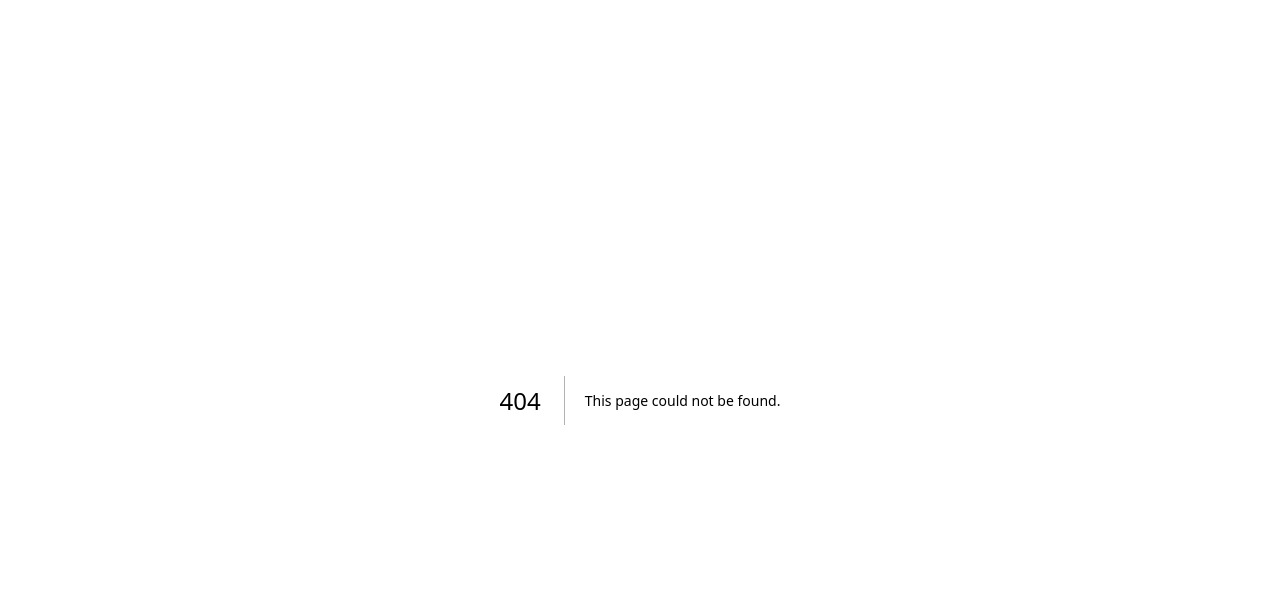
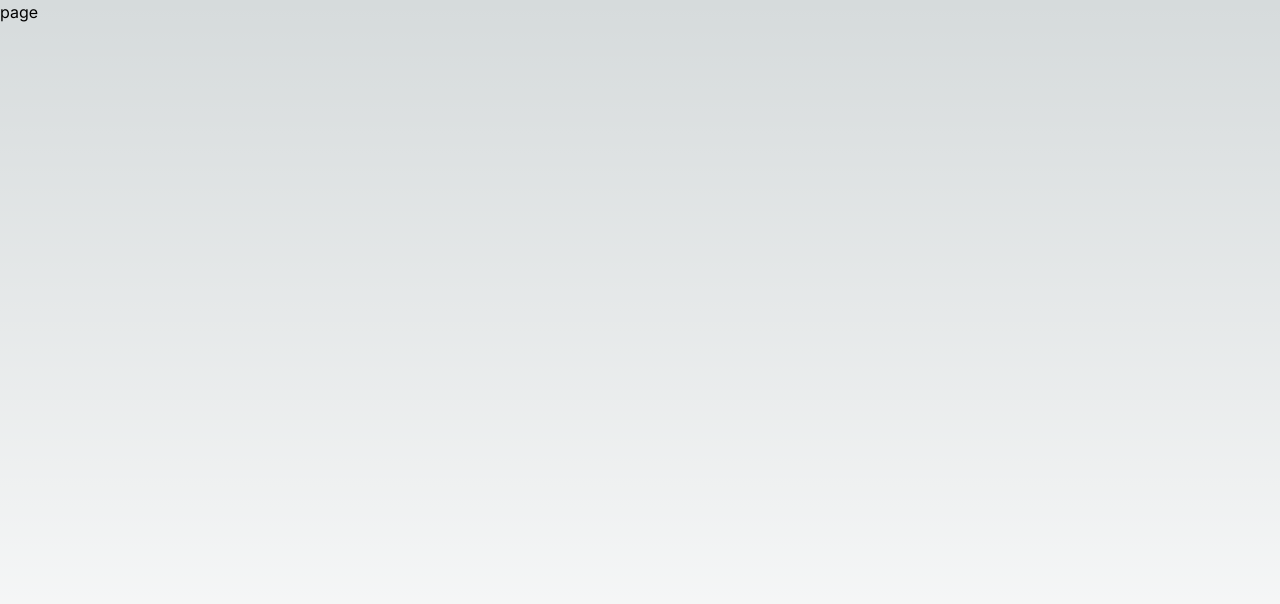
Before and after one commit to rivenbryan/tiktok-hack, a Next.js app: page /groupBuyMainPage/create in a window 1280 px wide. Before the commit this address had no page. Shown: the top 604 px of the page. Built offline with nearby package versions, Linux system fonts and the light colour scheme.

Commit message:
fix bug for deployment

```diff
--- a/src/app/globals.css
+++ b/src/app/globals.css
@@ -8,7 +8,7 @@
   --background-end-rgb: 255, 255, 255;
 }
 
-@media (prefers-color-scheme: dark) {
+@media () {
   :root {
     --foreground-rgb: 255, 255, 255;
     --background-start-rgb: 0, 0, 0;
--- a/src/app/groupBuyMainPage/GroupBuyBottomComponent.tsx
+++ b/src/app/groupBuyMainPage/GroupBuyBottomComponent.tsx
@@ -23,7 +23,7 @@
           <div className="flex flex-col">
             <a className="font-bold">Create New Group</a>
             <a className="text-xs font-medium">
-              Can't find a group? Create one!
+              Cant find a group? Create one!
             </a>
           </div>
           <div className="ml-auto">
--- /dev/null
+++ b/src/app/groupBuyMainPage/create/page.tsx
@@ -0,0 +1,9 @@
+import React from 'react'
+
+type Props = {}
+
+export default function page({}: Props) {
+  return (
+    <div>page</div>
+  )
+}
--- /dev/null
+++ b/src/app/groupBuyMainPage/join/page.tsx
@@ -0,0 +1,9 @@
+import React from 'react'
+
+type Props = {}
+
+export default function page({}: Props) {
+  return (
+    <div>page</div>
+  )
+}
```
